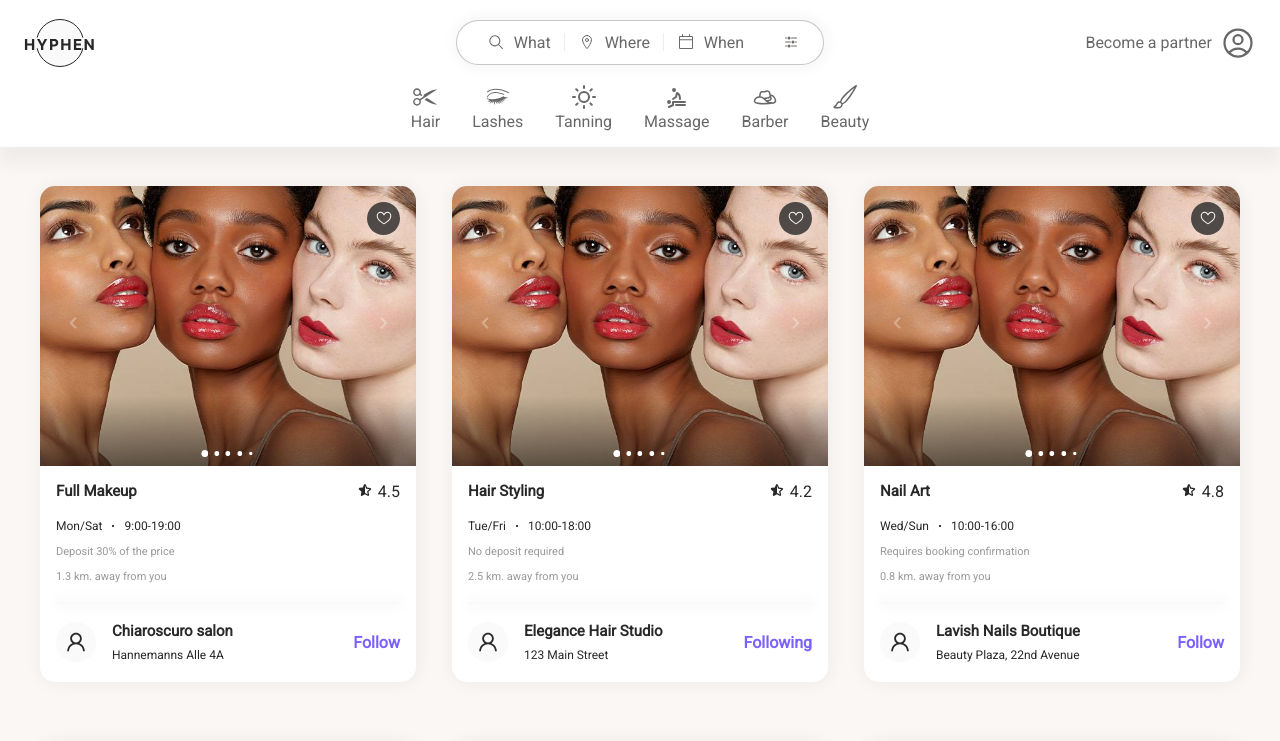
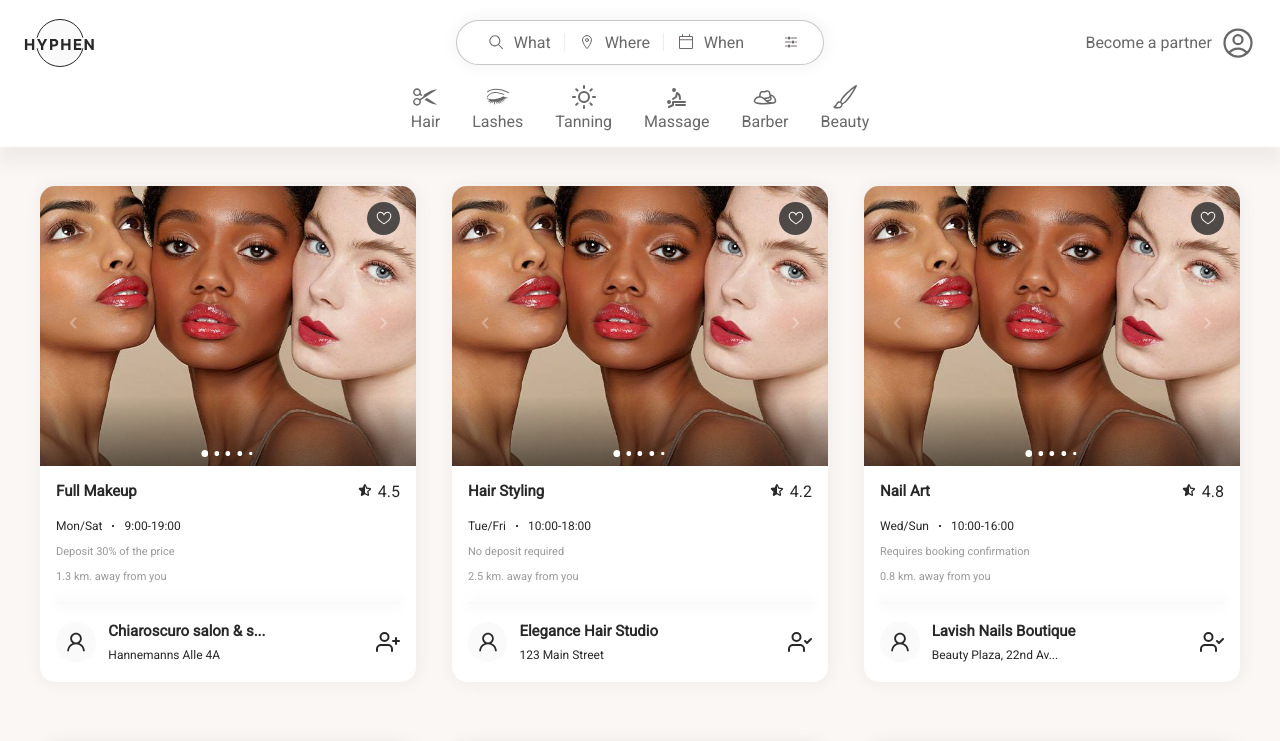
Before and after one commit to osampilona/hypen, a Next.js app: page / in a window 1280 px wide. Shown: the top 741 px of the page. Built offline with nearby package versions, Linux system fonts and the light colour scheme.

Commit message:
Fixing Name, address and following icon

```diff
--- a/src/components/ServiceCard/ServiceCard.tsx
+++ b/src/components/ServiceCard/ServiceCard.tsx
@@ -5,12 +5,20 @@ import serviceCard from "@/components/ServiceCard/serviceCard.module.scss";
 import { TiStarHalfOutline } from "react-icons/ti";
 import { AiOutlineUser } from "react-icons/ai";
 import { ServiceCardType } from "@/types/services/card";
+import { FiUserPlus } from "react-icons/fi";
+import { FiUserCheck } from "react-icons/fi";
 
 const ServiceCard = (props: ServiceCardType) => {
+  const truncateText = (text: string, maxLength: number = 21) => {
+    return text.length > maxLength
+      ? text.substring(0, maxLength) + "..."
+      : text;
+  };
+
   return (
     <div className={serviceCard.container}>
       <div className={serviceCard.container__image}>
-        {props.images && props.images.length > 0 ? ( // Added conditional check
+        {props.images && props.images.length > 0 ? (
           <Carousel images={props.images} />
         ) : (
           <div>No images available</div>
@@ -39,19 +47,27 @@ const ServiceCard = (props: ServiceCardType) => {
             {props.serviceDistance}
           </p>
         </div>
-        <div className={serviceCard.container__devider}></div>
+        <div className={serviceCard.container__divider}></div>
         <div className={serviceCard.container__business}>
           <div className={serviceCard.container__business__left}>
             <div className={serviceCard.container__business__left__image}>
               <AiOutlineUser size={24} />
             </div>
             <div className={serviceCard.container__business__left__details}>
-              <h1>{props.companyName}</h1>
-              <p>{props.companyAddress}</p>
+              <h1 title={props.companyName}>
+                {truncateText(props.companyName)}
+              </h1>
+              <p title={props.companyAddress}>
+                {truncateText(props.companyAddress)}
+              </p>
             </div>
           </div>
           <p className={serviceCard.container__business__follow}>
-            {props.companyFollowingState}
+            {props.companyFollowingState ? (
+              <FiUserCheck size={24} />
+            ) : (
+              <FiUserPlus size={24} />
+            )}
           </p>
         </div>
       </div>
--- a/src/components/ServiceCard/servicecard.module.scss
+++ b/src/components/ServiceCard/servicecard.module.scss
@@ -56,7 +56,7 @@
     }
   }
 
-  &__devider {
+  &__divider {
     height: 2px;
     width: 100%;
     border: 0.3px solid #fafafa;
@@ -72,7 +72,7 @@
 
     &__left {
       display: flex;
-      gap: 1rem;
+      gap: 0.75rem;
 
       &__image {
         display: flex;
@@ -80,7 +80,7 @@
         align-items: center;
         border-radius: 50%;
         height: 2.5rem;
-        width: 2.5rem;
+        width: 3.3rem;
         background-color: #fafafa;
       }
 
@@ -88,6 +88,10 @@
         display: flex;
         flex-direction: column;
         gap: 0.5rem;
+        white-space: nowrap;
+        overflow: hidden;
+        text-overflow: ellipsis;
+        width: 100%;
 
         h1 {
           font-size: 15px;
@@ -100,8 +104,9 @@
     }
 
     &__follow {
-      color: #7b61ff;
-      font-weight: 800;
+      height: 100%;
+      display: flex;
+      align-items: center;
     }
   }
 }
--- a/src/data/serviceData.ts
+++ b/src/data/serviceData.ts
@@ -19,10 +19,10 @@ export const serviceData: ServiceCardType[] = [
     workingHours: "9:00-19:00",
     serviceNote: "Deposit 30% of the price",
     serviceDistance: "1.3 km. away from you",
-    companyName: "Chiaroscuro salon",
+    companyName: "Chiaroscuro salon & spa for men and woman",
     companyAddress: "Hannemanns Alle 4A",
     companyAddressDetail: "st.3",
-    companyFollowingState: "Follow",
+    companyFollowingState: false,
     images: [
       {
         url: img_1,
@@ -76,7 +76,7 @@ export const serviceData: ServiceCardType[] = [
     companyName: "Elegance Hair Studio",
     companyAddress: "123 Main Street",
     companyAddressDetail: "Suite 101",
-    companyFollowingState: "Following",
+    companyFollowingState: true,
     images: [
       {
         url: img_1,
@@ -130,7 +130,7 @@ export const serviceData: ServiceCardType[] = [
     companyName: "Lavish Nails Boutique",
     companyAddress: "Beauty Plaza, 22nd Avenue",
     companyAddressDetail: "Shop #12",
-    companyFollowingState: "Follow",
+    companyFollowingState: true,
     images: [
       {
         url: img_1,
@@ -184,7 +184,7 @@ export const serviceData: ServiceCardType[] = [
     companyName: "Glow and Radiance Spa",
     companyAddress: "Elm Street",
     companyAddressDetail: "Building B, Unit 5",
-    companyFollowingState: "Following",
+    companyFollowingState: true,
     images: [
       {
         url: img_1,
@@ -238,7 +238,7 @@ export const serviceData: ServiceCardType[] = [
     companyName: "Brow Bar Lounge",
     companyAddress: "Market Street 5",
     companyAddressDetail: "Second Floor, Room 204",
-    companyFollowingState: "Follow",
+    companyFollowingState: false,
     images: [
       {
         url: img_1,
@@ -292,7 +292,7 @@ export const serviceData: ServiceCardType[] = [
     companyName: "Tranquility Wellness Spa",
     companyAddress: "Pinecrest Avenue 17",
     companyAddressDetail: "Ground Floor",
-    companyFollowingState: "Follow",
+    companyFollowingState: false,
     images: [
       {
         url: img_1,
--- a/src/types/services/card.ts
+++ b/src/types/services/card.ts
@@ -10,7 +10,7 @@ export interface ServiceCardType {
   companyName: string;
   companyAddress: string;
   companyAddressDetail: string;
-  companyFollowingState: string;
+  companyFollowingState: boolean;
   images: CardImage[];
 }
 
```
